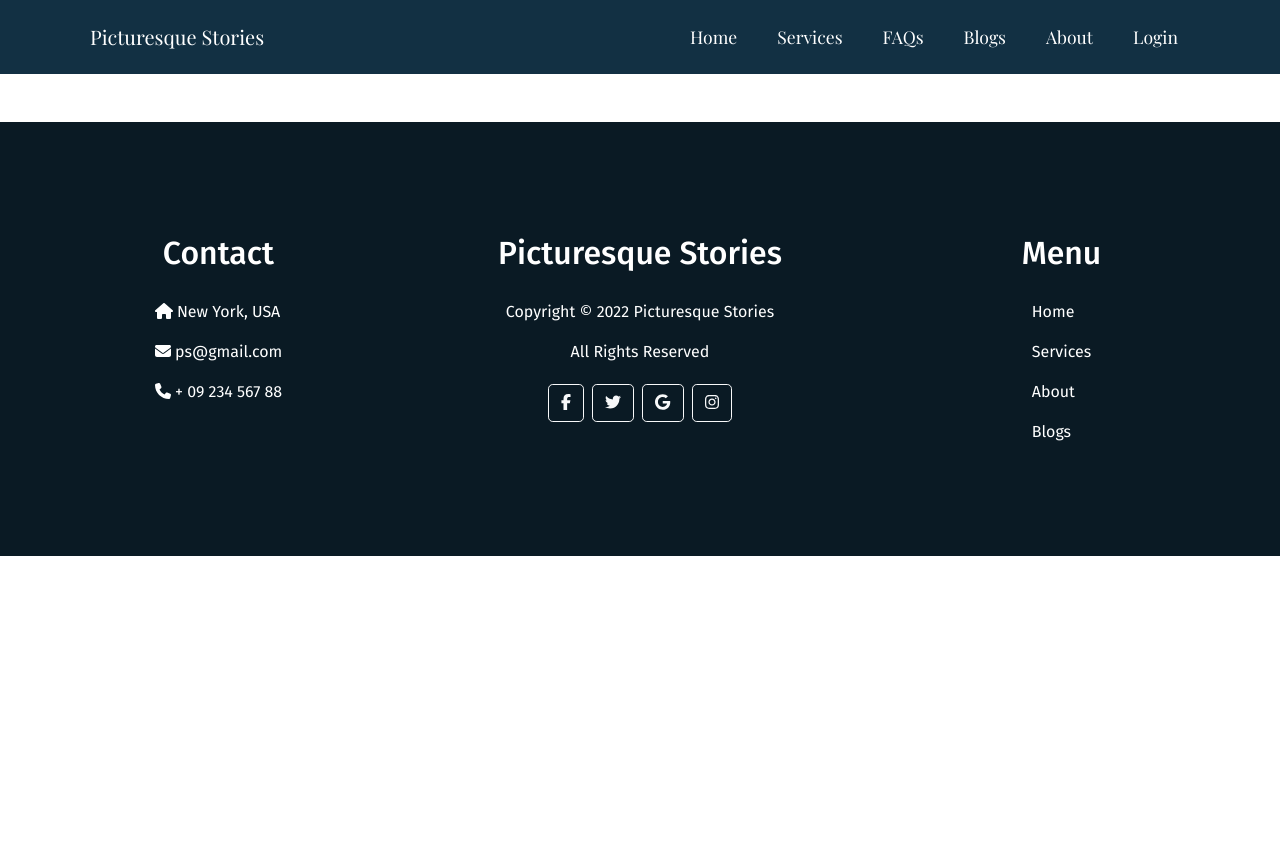
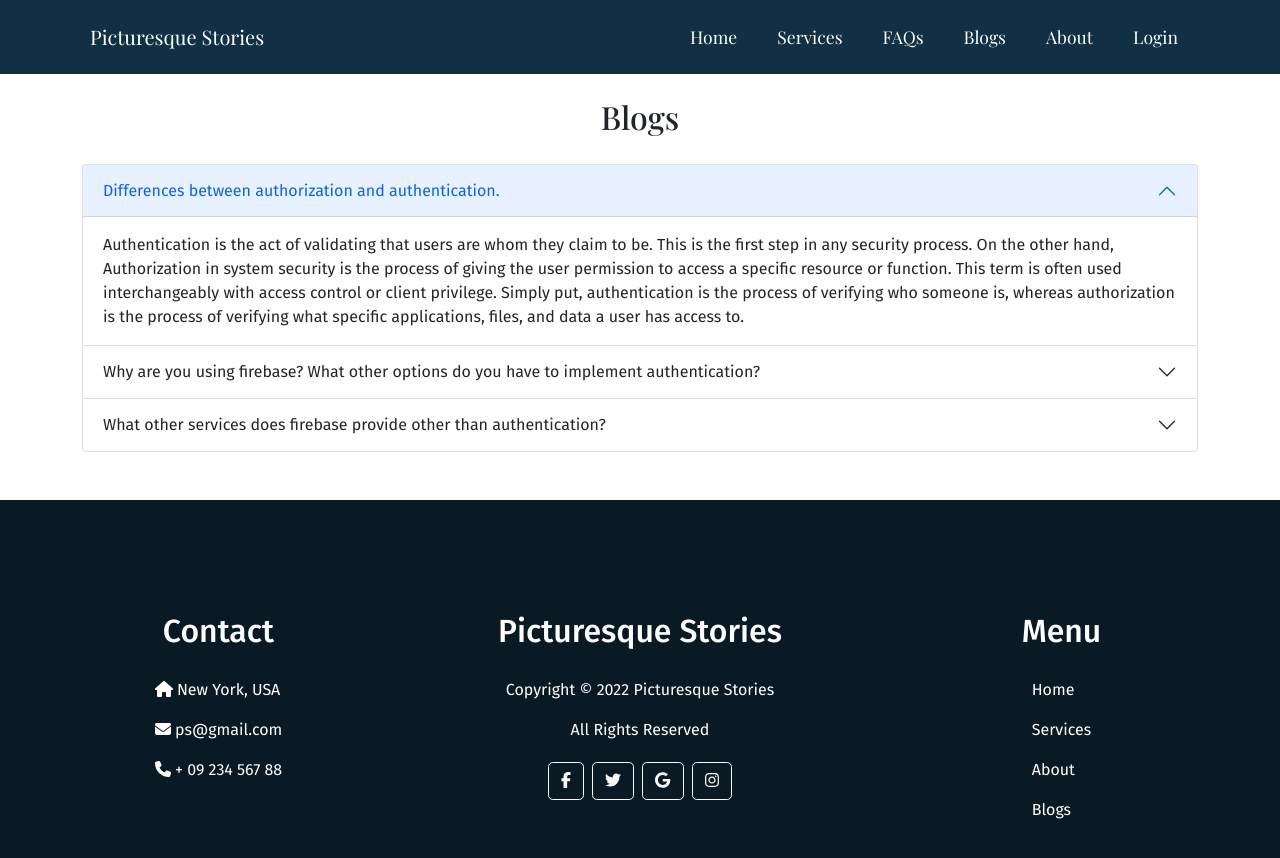
Before and after one commit to SaimaMeem/picturesque-stories, a React (Create React App) app: page /blogs in a window 1280 px wide. Shown: the top 858 px of the page. Before the commit the page ends 800 px from the top, so only its background shows below. Built offline with nearby package versions, Linux system fonts and the light colour scheme; no server answers.

Commit message:
blogs and about me added

```diff
--- a/public/services.json
+++ b/public/services.json
@@ -4,14 +4,14 @@
       "name": "Wedding Photography",
       "img": "https://i.ibb.co/bFWPC3P/1.jpg",
       "price": "$1821.00 – $2355.00" ,
-      "description": "We will create an atmosphere specially for you to take the best photos ever! Wedding photos will be a memory about your happy day for all your life. Wedding is a day when family starts and photos should be the most beautiful. After the wedding day it usually takes from 10 to 30 days to provide you with ready photos."
+      "description": "I will create an atmosphere specially for you to take the best photos ever! Wedding photos will be a memory about your happy day for all your life. Wedding is a day when family starts and photos should be the most beautiful. After the wedding day it usually takes from 10 to 30 days to provide you with ready photos."
     },
     {
       "id": "625c993f767763787f4e5d9c",
       "name": "Lifestyle Photography",
       "img": "https://i.ibb.co/9Yt7mwL/2.jpg",
       "price": "$727.00 – $871.000",
-      "description": "We will make a photo session describing your lifestyle and personality. Photos will be a memory about your happy day for all your life. Photo session can be organized in the studio or somewhere in beautiful place where your celebration will take place. We have 10 years experience of shooting and have many ideas and tips to make this day unforgettable."
+      "description": "I will make a photo session describing your lifestyle and personality. Photos will be a memory about your happy day for all your life. Photo session can be organized in the studio or somewhere in beautiful place where your celebration will take place. I have 10 years experience of shooting and have many ideas and tips to make this day unforgettable."
     },
     {
       "id": "625c993fc7a12e4a4531352f",
--- a/src/pages/About/About.js
+++ b/src/pages/About/About.js
@@ -1,10 +1,13 @@
 import React from 'react';
+import { Container } from 'react-bootstrap';
 
 const About = () => {
     return (
-        <div>
-            <h3>this is about</h3>
-        </div>
+        <Container className='mt-4 mb-5 mx-auto pb-5 about w-50'>
+          <h2>About Me</h2>
+          <p>My name is Saima Sultana. I have completed my Bsc in Computer Science and Engineering. Currently, I am working as a ERPNext Fullstack Engineer.</p>
+          <p>Since last year, I have been highly fasinated with React and have been wanting to learn React. Through this course of Programming Hero, I believe I have learnt quite a lot. I feel tremendous confidence in me. Tn the next few months, I will try to increase my knowledge of React. Because in future, I wish to work as an React Developer.</p>
+        </Container>
     );
 };
 
--- a/src/pages/Blogs/Blogs.js
+++ b/src/pages/Blogs/Blogs.js
@@ -1,10 +1,34 @@
 import React from 'react';
+import { Accordion, Container } from 'react-bootstrap';
 
 const Blogs = () => {
     return (
-        <div>
+        <Container className='my-4'>
+            <h2>Blogs</h2>
+            <Accordion defaultActiveKey="0">
+                <Accordion.Item eventKey="0">
+                    <Accordion.Header className='pb-0'>Differences between authorization and authentication.</Accordion.Header>
+                    <Accordion.Body>
+                        Authentication is the act of validating that users are whom they claim to be. This is the first step in any security process. On the other hand, Authorization in system security is the process of giving the user permission to access a specific resource or function. This term is often used interchangeably with access control or client privilege. Simply put, authentication is the process of verifying who someone is, whereas authorization is the process of verifying what specific applications, files, and data a user has access to.
+                    </Accordion.Body>
+                </Accordion.Item>
+                <Accordion.Item eventKey="1">
+                    <Accordion.Header className='pb-0'>Why are you using firebase? What other options do you have to implement authentication?</Accordion.Header>
+                    <Accordion.Body>
+                        Firebase Authentication aims to make building secure authentication systems easy, while improving the sign-in and onboarding experience for end users. It provides an end-to-end identity solution, supporting email and password accounts, phone auth, and Google, Twitter, Facebook, and GitHub login, and more. There are also a lot of alternatives of firebase. And they are: Parse, Back4App, AWS Amplify, Kuzzle and so on.
+                        <br />
+                        There are many ways of authentication. Authentication can be done through cards, retina scans, voice recognition, and fingerprints.
 
-        </div>
+                    </Accordion.Body>
+                </Accordion.Item>
+                <Accordion.Item eventKey="2">
+                    <Accordion.Header className='pb-0'> What other services does firebase provide other than authentication?</Accordion.Header>
+                    <Accordion.Body>
+                        Firebase is a full package that can help in developing mobile or web applications faster with fewer resources and more efficiency. There are many services which Firebase provides other then authentication, and they are: Cloud Firestore, Cloud Functions, Hosting, Cloud Storage, Google Analytics, Predictions, Cloud Messaging, Dynamic Links, Remote Config and so on.
+                    </Accordion.Body>
+                </Accordion.Item>
+            </Accordion>
+        </Container>
     );
 };
 
```
